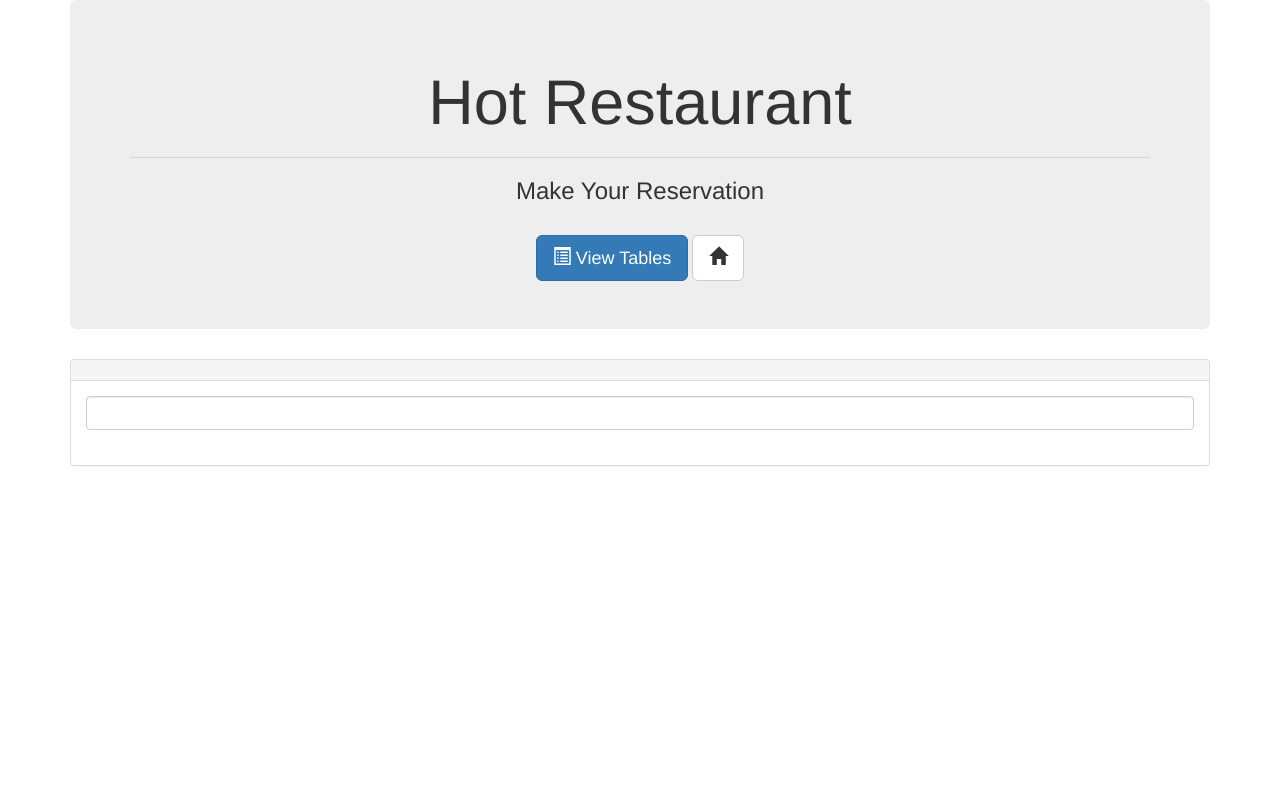
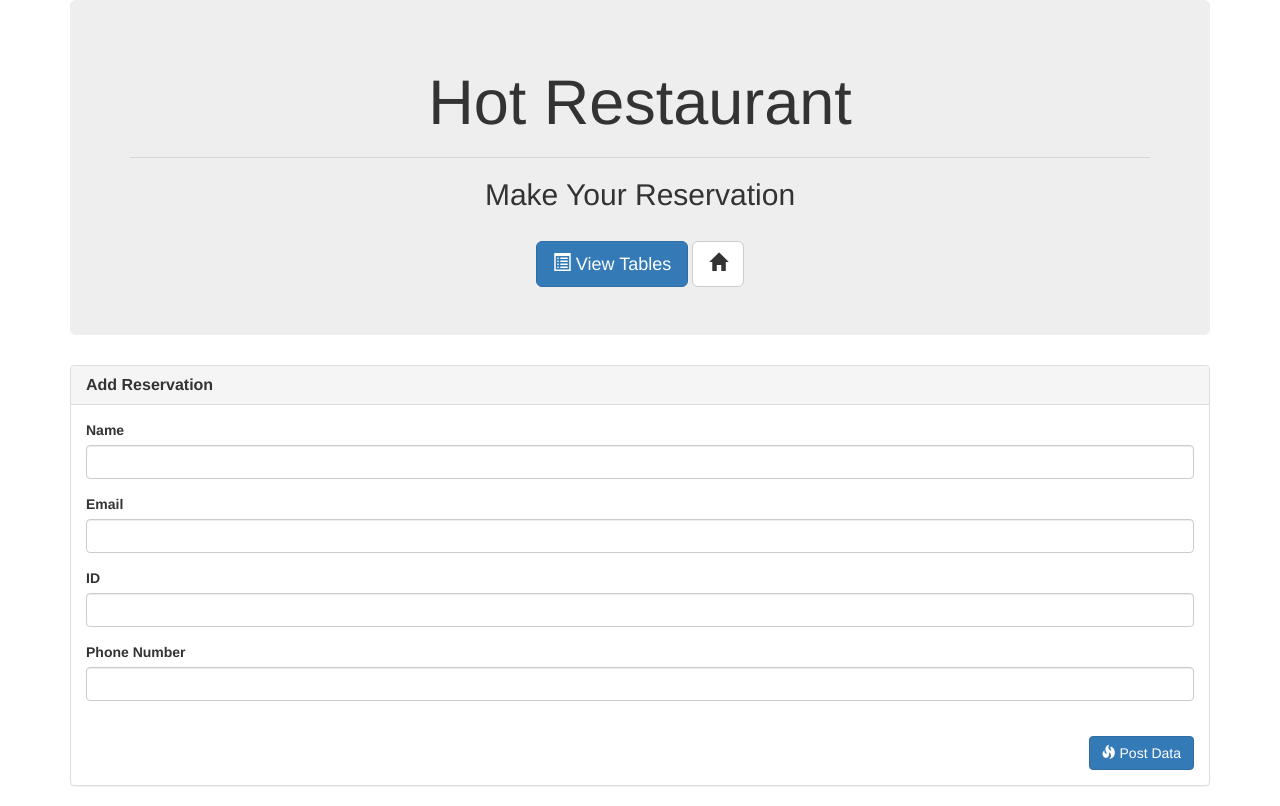
Before and after one commit to MTibby92/hot-restaurant-exercise, a website: page reserve.html in a window 1280 px wide. Drawn offline with nearby package versions, Linux system fonts and the light colour scheme.

Commit message:
Updating reserve.html

```diff
--- a/reserve.html
+++ b/reserve.html
@@ -15,7 +15,7 @@
 		<div class="jumbotron text-center">
 			<h1> Hot Restaurant</h1>
 			<hr>
-			<h3>Make Your Reservation</h3><br>
+			<h2>Make Your Reservation</h2><br>
 			<a href="/table"><button type="submit" class="btn btn-primary btn-lg" id="tablesBtn"></span><span class="glyphicon glyphicon-list-alt"></span> View Tables</button></a>
 			<a href="/"><button type="submit" class="btn btn-default btn-lg" id="homeBtn"><span class="glyphicon glyphicon-home"></span></button></a>
 		</div>
@@ -25,15 +25,39 @@
 
 				<div class="panel panel-default">
 					<div class="panel-heading">
-						<h3 class="panel-title"><strong></strong></h3>
+						<h3 class="panel-title"><strong>Add Reservation</strong></h3>
 					</div>
 					<div class="panel-body">
-						<input type="text" id="inputForm" class="form-control" >
+						<form action="" method="POST" role="form">
+
+							<div class="form-group">
+								<label for="">Name</label>
+								<input type="text" class="form-control" id="name" placeholder="">
+							</div>
+
+							<div class="form-group">
+								<label for="">Email</label>
+								<input type="email" class="form-control" id="email" placeholder="">
+							</div>
+
+							<div class="form-group">
+								<label for="">ID</label>
+								<input type="text" class="form-control" id="id" placeholder="">
+							</div>
+
+							<div class="form-group">
+								<label for="">Phone Number</label>
+								<input type="text" class="form-control" id="phoneNum" placeholder="">
+							</div>
+
+						</form>
 						<br>
 						<div class="text-right">
+							<button type="submit" class="btn btn-primary btn-md" id="addBtn"></span><span class="glyphicon glyphicon-fire"></span> Post Data</button>
 						</div>
 					</div>
 				</div>
+
 			</div>
 		</div>
 	</div>
```
Also changed, not shown: index.html (+2 -2 lines).
